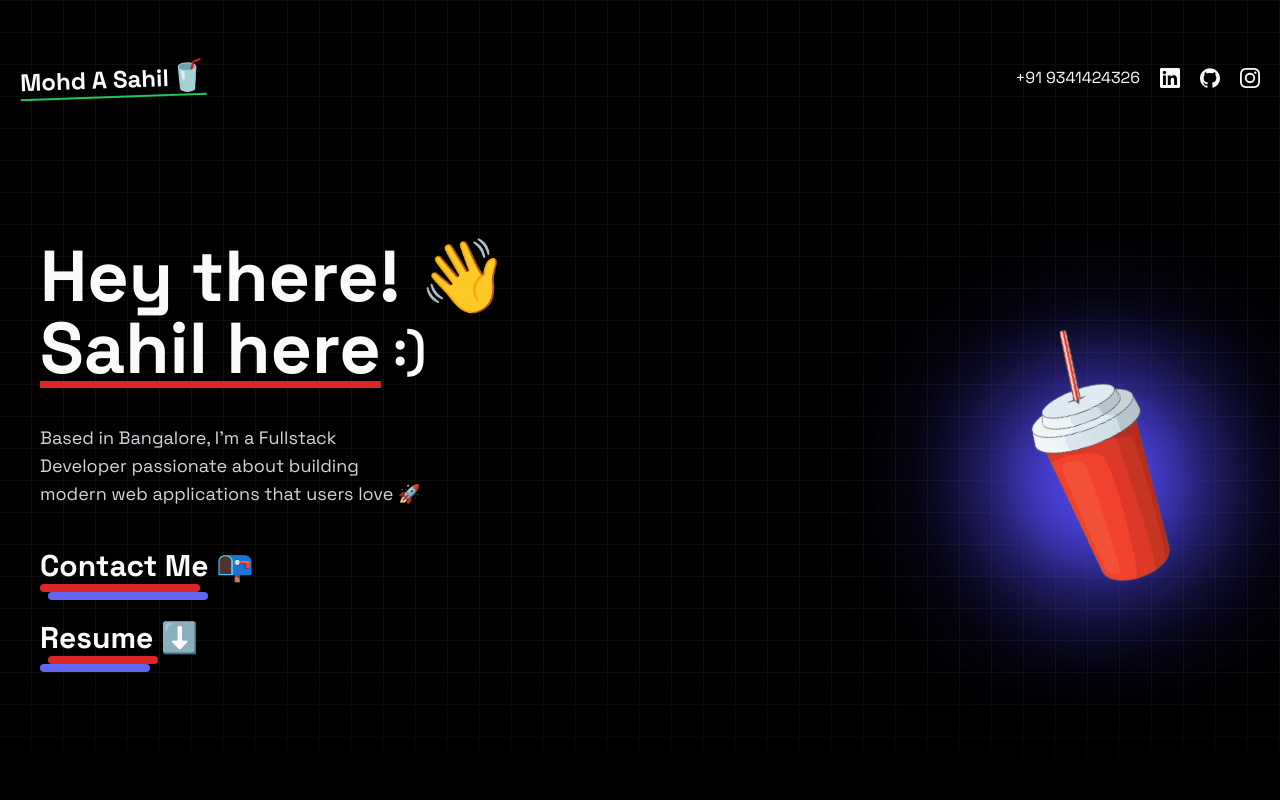
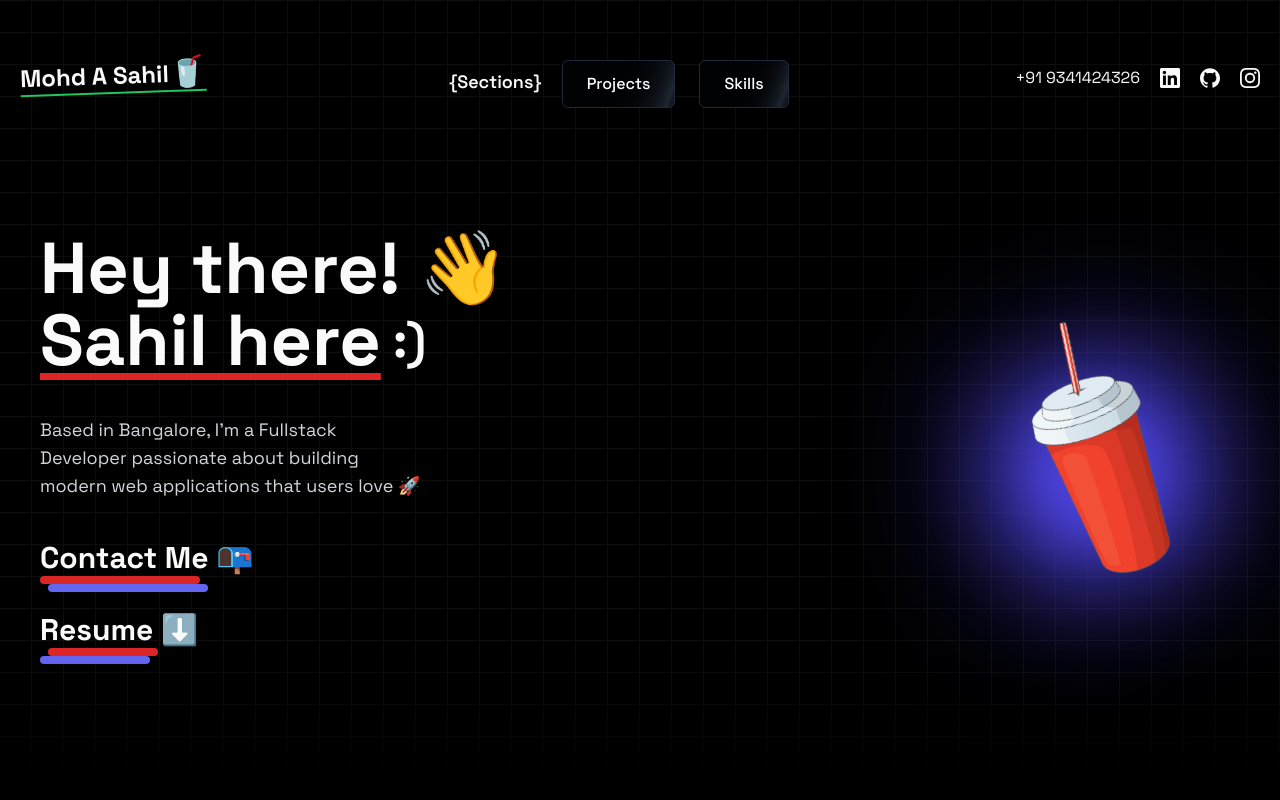
Before and after one commit to sahyll/portfolio, a Next.js app: page / in a window 1280 px wide. Shown: the top 800 px of the page. Built offline with nearby package versions, Linux system fonts and the light colour scheme.

Commit message:
Added page scrolls

```diff
--- a/app/(home)/components/HeroSection.tsx
+++ b/app/(home)/components/HeroSection.tsx
@@ -1,10 +1,85 @@
+"use client";
+
 import Link from 'next/link'
 import React from 'react'
 import { MovingBorderBtn } from './ui/moving-border'
 import Title from './Title'
 
+import reactElementToJSXString from "react-element-to-jsx-string";
+import { toast, Toaster } from "sonner";
+import { ButtonsCard } from "./ui/tailwindcss-buttons";
 
-const HeroSection = () => {
+export function TailwindcssButtons() {
+  const copy = (button: any) => {
+    if (button.code) {
+      copyToClipboard(button.code);
+      return;
+    }
+    let buttonString = reactElementToJSXString(button.component);
+
+    if (buttonString) {
+      const textToCopy = buttonString;
+      copyToClipboard(textToCopy);
+    }
+  };
+
+  const copyToClipboard = (text: string) => {
+    navigator.clipboard
+      .writeText(text)
+      .then(() => {
+        console.log("Text copied to clipboard:", text);
+        toast.success("Copied to clipboard");
+      })
+      .catch((err) => {
+        console.error("Error copying text to clipboard:", err);
+        toast.error("Error copying to clipboard");
+      });
+  };
+  return (
+    <div className="pb-40 px-4 w-full">
+      <Toaster position="top-center" />
+      <div className="grid grid-cols-1 md:grid-cols-2 lg:grid-cols-3 w-full  max-w-7xl mx-auto gap-10">
+        {buttons.map((button, idx) => (
+          <ButtonsCard key={idx} onClick={() => copy(button)}>
+            {button.component}
+          </ButtonsCard>
+        ))}
+      </div>
+    </div>
+  );
+}
+
+export const buttons = [
+  {
+    name: "Shimmer",
+    description: "Shimmer button for your website",
+    showDot: false,
+    component: (
+      <button className="inline-flex h-12 animate-shimmer items-center justify-center rounded-md border border-slate-800 bg-[linear-gradient(110deg,#000103,45%,#1e2631,55%,#000103)] bg-[length:200%_100%] px-6 font-medium text-slate-400 transition-colors focus:outline-none focus:ring-2 focus:ring-slate-400 focus:ring-offset-2 focus:ring-offset-slate-50">
+        Shimmer
+      </button>
+    ),
+  },
+];
+
+
+const HeroSection = ({projectRef, skillsRef }: {projectRef?: React.RefObject<HTMLDivElement>; skillsRef?: React.RefObject<HTMLDivElement> }) => {
+  const handleProjectsClick = () => {
+    if (projectRef && projectRef.current) {
+      const padding = 20; // Adjust the padding value as needed
+      const topOffset = projectRef.current.getBoundingClientRect().top + window.pageYOffset;
+      window.scrollTo({ top: topOffset - padding, behavior: 'smooth' });
+    }
+  };
+  const handleSkillsClick = () => {
+    if (skillsRef && skillsRef.current) {
+      const padding = 20; // Adjust the padding value as needed
+      const topOffset = skillsRef.current.getBoundingClientRect().top + window.pageYOffset;
+      window.scrollTo({ top: topOffset - padding, behavior: 'smooth' });
+    }
+  };
+
+
   return (
     <div className='min-h-[80vh] flex flex-col-reverse gap-10 lg:gap-0 lg:flex-row items-center justify-between px-5 animate-move-up'>
       <div className='space-y-10 text-center lg:text-left flex flex-col'>
@@ -25,6 +100,17 @@ const HeroSection = () => {
           <Link className="group inline-block w-fit" href="/Resume.pdf" download="Resume">
             <Title text="Resume ⬇️" boxClass1='translate-x-2' width="w-[110px]" />
           </Link>
+          <div className='lg:hidden flex flex-col mr-10 mt-5'>
+          <h1>{"{Sections}"}</h1>
+          <div className='flex gap-6 mt-5'>
+            <button onClick={handleProjectsClick} className="inline-flex h-12 animate-shimmer items-center justify-center rounded-md border border-slate-800 bg-[linear-gradient(110deg,#000103,45%,#1e2631,55%,#000103)] bg-[length:200%_100%] px-6 font-medium text-white transition-colors focus:outline-none focus:ring-2 focus:ring-slate-400 focus:ring-offset-2 focus:ring-offset-slate-50">
+              Projects
+            </button>
+            <button onClick={handleSkillsClick} className="inline-flex h-12 animate-shimmer items-center justify-center rounded-md border border-slate-800 bg-[linear-gradient(110deg,#000103,45%,#1e2631,55%,#000103)] bg-[length:200%_100%] px-6 font-medium text-white transition-colors focus:outline-none focus:ring-2 focus:ring-slate-400 focus:ring-offset-2 focus:ring-offset-slate-50">
+              Skills
+            </button>
+          </div>
+        </div>
         </div>
       </div>
 
@@ -37,6 +123,7 @@ const HeroSection = () => {
             <div className='glow absolute top-[47%] right-[45%] -z-10'></div>
           </div>
         </div>
+
       </div>
     </div>
   )
--- a/app/(home)/components/Navbar.tsx
+++ b/app/(home)/components/Navbar.tsx
@@ -1,35 +1,60 @@
-import React from 'react'
-import {socials} from '../Links/index';
+import React from 'react';
+import { socials } from '../Links/index';
 import Link from 'next/link';
 import { cn } from '@/lib/utils';
 
-const Navbar = ({className}: {className?:string}) => {
+const Navbar = ({ className, projectRef, skillsRef }: { className?: string; projectRef?: React.RefObject<HTMLDivElement>; skillsRef?: React.RefObject<HTMLDivElement> }) => {
+    const handleProjectsClick = () => {
+        if (projectRef && projectRef.current) {
+          const padding = 20; // Adjust the padding value as needed
+          const topOffset = projectRef.current.getBoundingClientRect().top + window.pageYOffset;
+          window.scrollTo({ top: topOffset - padding, behavior: 'smooth' });
+        }
+      };
+      const handleSkillsClick = () => {
+        if (skillsRef && skillsRef.current) {
+          const padding = 20; // Adjust the padding value as needed
+          const topOffset = skillsRef.current.getBoundingClientRect().top + window.pageYOffset;
+          window.scrollTo({ top: topOffset - padding, behavior: 'smooth' });
+        }
+      };
+
+
   return (
-    <nav className={cn('py-10 flex justify-between items-center animate-move-down', className)}>
-        <h1 className='lg:text-2xl sm:text-sm font-bold underline underline-offset-8 decoration-green-500 -rotate-2'>Mohd A Sahil
-            <span className='lg:text-3xl sm:text-xl py-2 rotate-2'>
-            🥤
-            </span>
+    <nav className={cn('py-5 flex justify-between items-center animate-move-down', className)}>
+      <h1 className='lg:text-2xl sm:text-sm font-bold underline underline-offset-8 decoration-green-500 -rotate-2'>
+        Mohd A Sahil
+        <span className='lg:text-3xl sm:text-xl py-2 rotate-2'>🥤</span>
       </h1>
-        <div className='flex items-center gap-5'>
+      <div className='hidden lg:flex mr-10 mt-5 items-center gap-5 pl-14'>
+        <h1 className='mb-1 text-lg font-semibold'>{"{Sections}"}</h1>
+        <div className='flex gap-6 '>
+          <button
+            onClick={handleProjectsClick}
+            className="inline-flex h-12 animate-shimmer items-center justify-center rounded-md border border-slate-800 bg-[linear-gradient(110deg,#000103,45%,#1e2631,55%,#000103)] bg-[length:200%_100%] px-6 font-medium text-white transition-colors focus:outline-none focus:ring-2 focus:ring-slate-400 focus:ring-offset-2 focus:ring-offset-slate-50"
+          >
+            Projects
+          </button>
+          <button
+          onClick={handleSkillsClick}
+          className="inline-flex h-12 animate-shimmer items-center justify-center rounded-md border border-slate-800 bg-[linear-gradient(110deg,#000103,45%,#1e2631,55%,#000103)] bg-[length:200%_100%] px-6 font-medium text-white transition-colors focus:outline-none focus:ring-2 focus:ring-slate-400 focus:ring-offset-2 focus:ring-offset-slate-50">
+            Skills
+          </button>
+        </div>
+      </div>
+      <div className='flex items-center gap-5 mt-2'>
         +91 9341424326
-
-            {socials.map((social, index)=>{
+        {socials.map((social, index) => {
           const Icon = social.icon;
           return (
-                    <Link
-                    href={social.link}
-                    key={index}
-                    aria-label={social.label}
-                    >
+            <Link href={social.link} key={index} aria-label={social.label}>
               <Icon className='w-5 h-5 hover:scale-125 transition-all' />
             </Link>
           );
-
         })}
       </div>
     </nav>
-  )
-}
+  );
+};
 
-export default Navbar
+export default Navbar;
--- a/app/(home)/components/Projects.tsx
+++ b/app/(home)/components/Projects.tsx
@@ -5,7 +5,7 @@ import { cn } from '@/lib/utils'
 import { DirectionAwareHover } from './ui/direction-aware-hover'
 import Link from 'next/link'
 
-const Projects = () => {
+const Projects = ({className}: {className?:string}) => {
   return (
     <div className='py-10 p-5 sm:p-0'>
 
--- /dev/null
+++ b/app/(home)/components/ui/tailwindcss-buttons.tsx
@@ -0,0 +1,28 @@
+"use client";
+import React from "react";
+// import { IconClipboard } from "icons-react";
+import { cn } from "@/lib/utils";
+
+export const ButtonsCard = ({
+  children,
+  className,
+  onClick,
+}: {
+  children?: React.ReactNode;
+  className?: string;
+  onClick?: () => void;
+}) => {
+  return (
+    <div
+      onClick={onClick}
+      className={cn(
+        "h-60 w-full bg-white rounded-xl border border-neutral-100 dark:bg-black dark:border-white/[0.2] hover:border-neutral-200 group/btn overflow-hidden relative flex items-center justify-center",
+        className
+      )}
+    >
+      <div className="absolute inset-0 dark:bg-dot-white/[0.1] bg-dot-black/[0.1]" />
+      {/* <IconClipboard className="absolute top-2 right-2 text-neutral-300 group-hover/btn:block hidden h-4 w-4 transition duration-200" /> */}
+      <div className="relative z-40">{children}</div>
+    </div>
+  );
+};
--- a/app/(home)/page.tsx
+++ b/app/(home)/page.tsx
@@ -1,4 +1,6 @@
-import React from 'react';
+"use client";
+
+import React,{useRef} from 'react';
 import Navbar from './components/Navbar';
 import HeroSection from './components/HeroSection';
 import Skills from './components/Skills';
@@ -6,21 +8,49 @@ import Footer from './components/footer';
 import Projects from './components/Projects';
 
 const Page = () => {
+  const proRef = useRef<HTMLDivElement | null>(null);
+  const skillRef = useRef<HTMLDivElement | null>(null);
+  const navRef = useRef<HTMLDivElement | null>(null);
+
+  const handleTopClick = () => {
+    if (navRef && navRef.current) {
+      const padding = 20; // Adjust the padding value as needed
+      const topOffset = navRef.current.getBoundingClientRect().top + window.pageYOffset;
+      window.scrollTo({ top: topOffset - padding, behavior: 'smooth' });
+    }
+  };
+
   return (
     <div className='min-h-screen bg-black overflow-hidden'>
       <div className='dark:bg-black bg-white dark:bg-grid-white/[0.05] bg-grid-black/[0.2] relative'>
         <div className='max-w-7xl mx-auto p-5'>
-          <Navbar />
-          <HeroSection />
+          <div ref={navRef}>
+          <Navbar projectRef={proRef} skillsRef={skillRef}/>
+          </div>
+          <div>
+          <HeroSection projectRef={proRef} skillsRef={skillRef}/>
+          </div>
         </div>
         <div className='h-10 xl:h-32 bg-gradient-to-t from-black absolute -bottom-5 left-0 xl:bottom-0 w-full z-10'></div>
       </div>
       <div className='max-w-7xl mx-auto p-5 mt-20'>
+        <div ref={skillRef} id="skills">
         <Skills />
+        </div>
+        <div ref={proRef} id="projects">
+        <Projects />
+        </div>
+        <div className='flex items-center justify-center p-4 mt-6'>
+          <button
+            className=" animate-bounce hover:bg-indigo-300 align-middle select-none font-sans font-bold text-center uppercase transition-all disabled:opacity-50 disabled:shadow-none disabled:pointer-events-none text-xs py-3 px-6 rounded-lg bg-gray-900 text-white shadow-md shadow-gray-900/10 hover:shadow-lg hover:shadow-gray-900/20 focus:opacity-[0.85] focus:shadow-none active:opacity-[0.85] active:shadow-none"
+            type="button"
+            data-ripple-light="true"
+            onClick={handleTopClick}
+          >    🔼
+          </button>
+        </div>
+        <Footer />
 
-        <Projects />
-
-        <Footer />
 
       </div>
     </div>
--- a/package.json
+++ b/package.json
@@ -9,16 +9,20 @@
     "lint": "next lint"
   },
   "dependencies": {
+    "@material-tailwind/react": "^2.1.9",
     "class-variance-authority": "^0.7.0",
     "clsx": "^2.1.1",
     "framer-motion": "^11.1.7",
+    "icons-react": "^3.7.1",
     "lucide-react": "^0.373.0",
     "mini-svg-data-uri": "^1.4.4",
     "next": "14.2.2",
     "next-themes": "^0.3.0",
     "react": "^18",
     "react-dom": "^18",
+    "react-element-to-jsx-string": "^15.0.0",
     "react-icons": "^5.1.0",
+    "sonner": "^1.4.41",
     "tailwind-merge": "^2.3.0",
     "tailwindcss-animate": "^1.0.7"
   },
```
Also changed, not shown: tailwind.config.ts (+11 -0 lines), 1 other file (tests, documents, lock files or other folders). Lines whose indentation alone changed are shown as unchanged.
